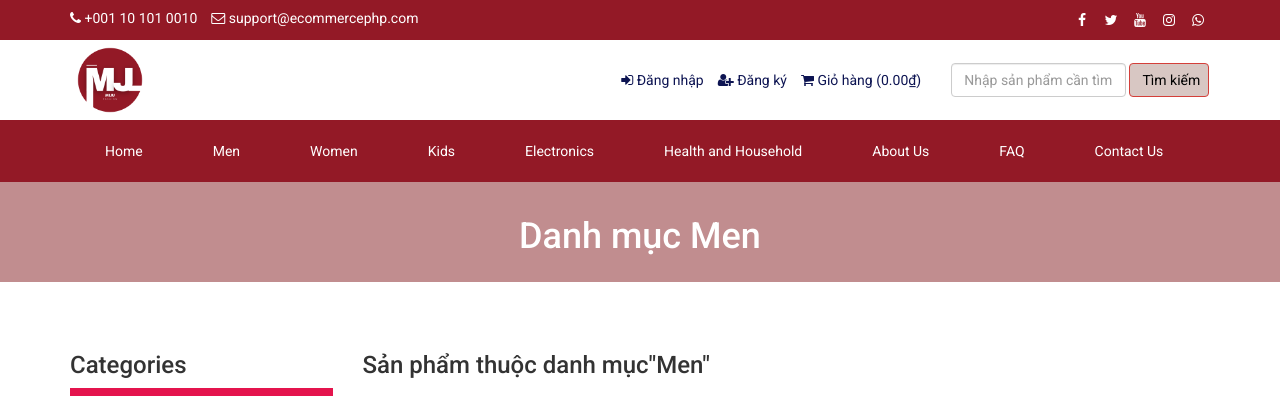
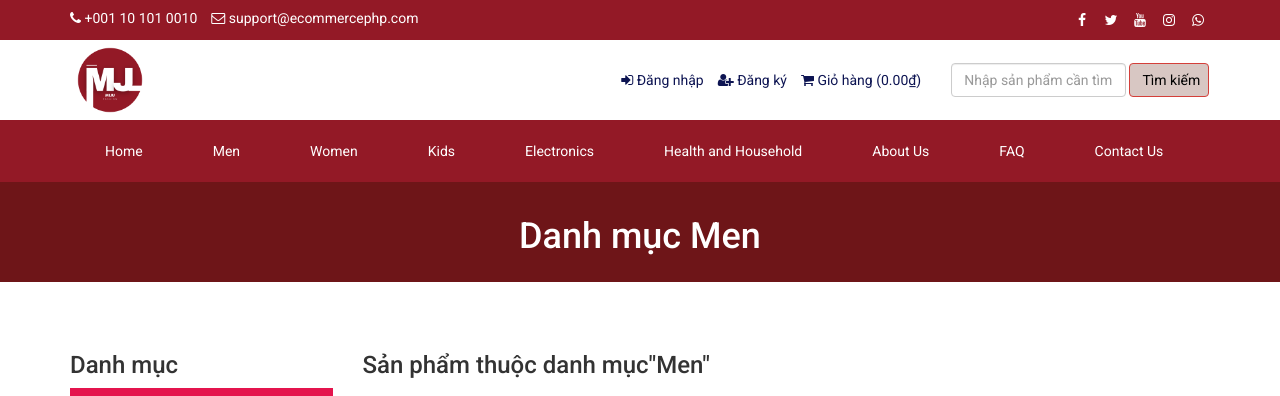
Before and after one commit to viphan31221021781/PTUD_Nhom2_CK, a PHP site: page /product-category.php?id=1&type=top-category in a window 1280 px wide. Shown: the top 396 px of the page. Run offline with PHP 8.4, Linux system fonts and the light colour scheme; data comes from the database, SQL or seed files in the repository; data that the repository does not hold is empty; some libraries are stand-ins or nearby versions.

Commit message:
sửa màu

```diff
--- a/product-category.php
+++ b/product-category.php
@@ -115,7 +115,7 @@ if( !isset($_REQUEST['id']) || !isset($_REQUEST['type']) ) {
 }
 ?>
 
-<div class="page-banner" style="background-color:#c18d8f">
+<div class="page-banner" style="background-color:#6e1518">
     <div class="inner">
         <h1><?php echo "Danh mục"; ?> <?php echo $title; ?></h1>
     </div>
--- a/sidebar-category.php
+++ b/sidebar-category.php
@@ -1,4 +1,4 @@
-<h3><?php echo LANG_VALUE_49; ?></h3>
+<h3><?php echo "Danh mục"; ?></h3>
 <div id="left" class="span3">
 
     <ul id="menu-group-1" class="nav menu">
```
